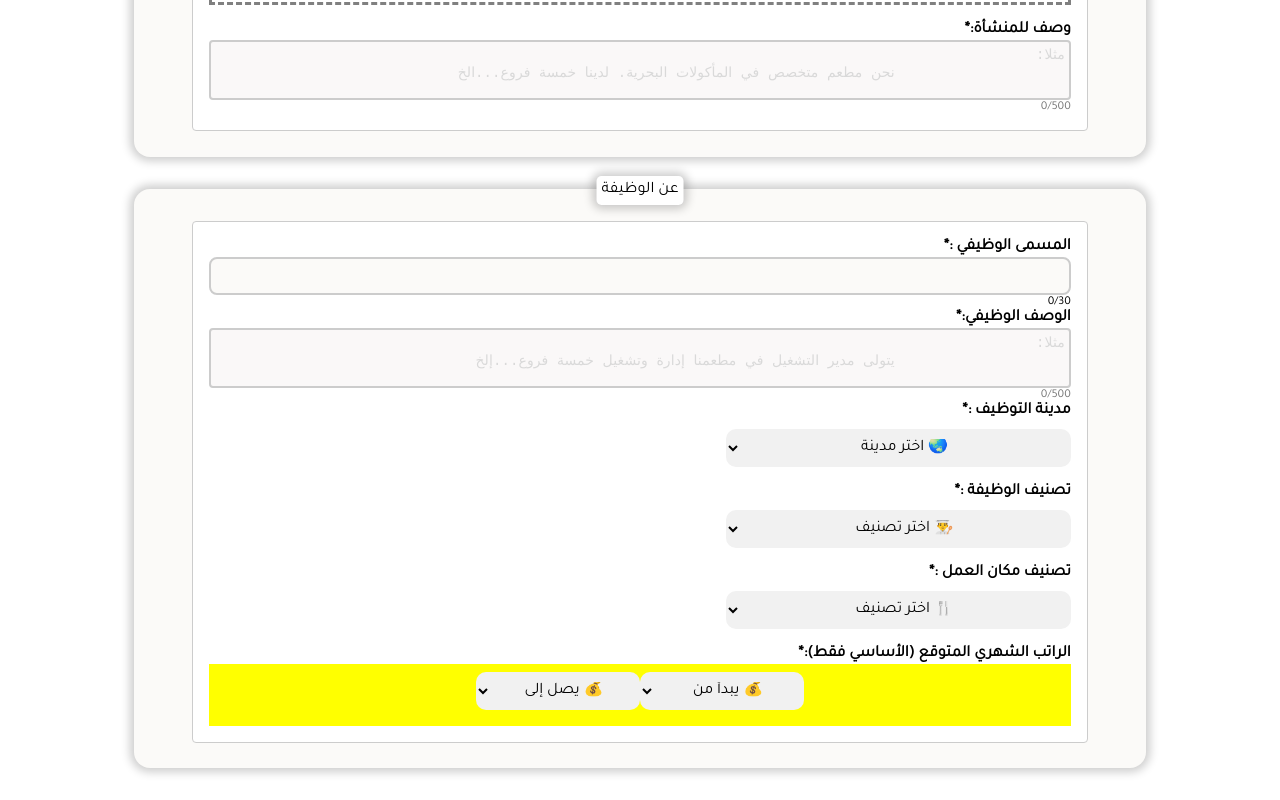
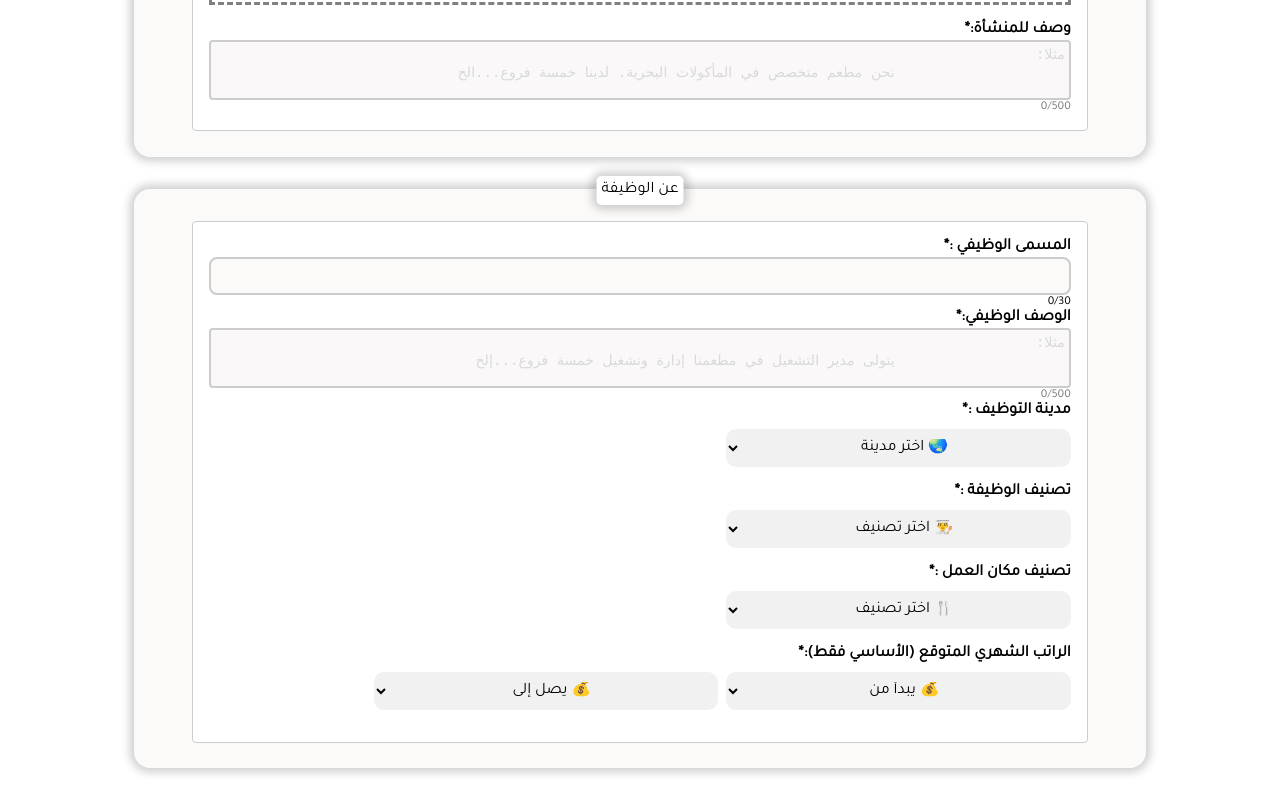
Before and after one commit to alrepo/job-board, a React (Create React App) app: page /jobs/new-job-post in a window 1280 px wide. Shown: the part 345-1145 px from the top of the page. Built offline with nearby package versions, Linux system fonts and the light colour scheme.

Commit message:
adjusted location and margn for Salaey Selects

```diff
--- a/src/components/NewJobPost/CompanyCategory.jsx
+++ b/src/components/NewJobPost/CompanyCategory.jsx
@@ -6,8 +6,8 @@ const categories = [
   'فاين دايننق',
   'أبر كاجوال',
   'كاجوال',
+  'شعبي',
   'وجبات سريعة',
-  'شعبي',
   'كافيه',
   'بوفيه',
   'فود ترك',
--- a/src/components/NewJobPost/SalaryFrom.jsx
+++ b/src/components/NewJobPost/SalaryFrom.jsx
@@ -38,7 +38,7 @@ const salaryFrom = [
 
 function SalaryFrom({ value, onChange }) {
   return (
-    <Select style={{marginBottom: "1rem"}} name="salaryFrom" value={value} onChange={onChange}>
+    <Select style={{marginBottom: "1rem"}} name="SalaryFrom" value={value} onChange={onChange}>
       {salaryFrom.map((salary) => (
         <option key={salary} value={salary}>
           {salary}
--- a/src/components/NewJobPost/SalaryTo.jsx
+++ b/src/components/NewJobPost/SalaryTo.jsx
@@ -38,7 +38,7 @@ const salaryTo = [
 
 function SalaryTo({ value, onChange }) {
   return (
-    <Select style={{marginBottom: "1rem"}} name="salaryTo" value={value} onChange={onChange}>
+    <Select style={{marginBottom: "1rem"}} name="SalaryTo" value={value} onChange={onChange}>
       {salaryTo.map((salary) => (
         <option key={salary} value={salary}>
           {salary}
--- a/src/components/NewJobPost/new-job-post.styled.js
+++ b/src/components/NewJobPost/new-job-post.styled.js
@@ -119,9 +119,8 @@ export const CompanyLogo = styled.div`
 export const SalaryDiv = styled.div`
 
 display: flex;
-background-color: yellow;
 box-sizing: border-box;
-justify-content: center;
+justify-content: start;
 `
 // export const TextArea = styled.textarea`
 
--- a/src/components/SearchBar/search-bar.styled.js
+++ b/src/components/SearchBar/search-bar.styled.js
@@ -48,6 +48,7 @@ export const Select = styled.select`
     font-size: 16px;
     padding: 10px;
     margin-top: 0.5rem;
+    margin-left: ${(props) =>(props.name === 'SalaryFrom' ? '0.5rem' : null)};
     background-color: #f1f1f1;
     border: none;
     cursor: pointer;
```
